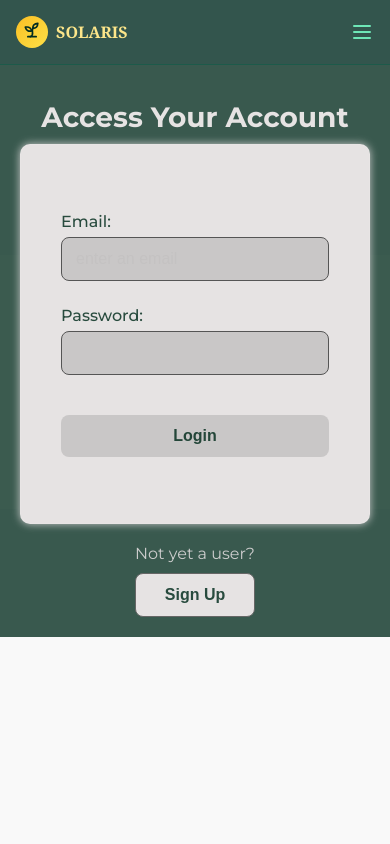
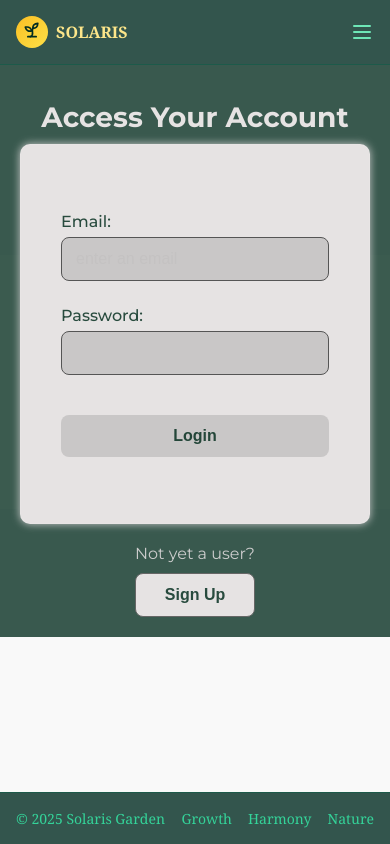
Before and after one commit to Larissa-oa/final-project, a React (Vite) app: page /login in a window 390 px wide. Built offline with nearby package versions, Linux system fonts and the light colour scheme; no server answers.

Commit message:
responsiveness Login/Signup

```diff
--- a/src/pages/LoginPage.css
+++ b/src/pages/LoginPage.css
@@ -1,13 +1,26 @@
+/* layout base */
+html, body {
+  margin: 0;
+  padding: 0;
+  height: 100%;
+  display: flex;
+  flex-direction: column;
+}
 .login-container {
+  flex: 1;
   display: flex;
-  height: 100vh;
-  width: 100%;
+  flex-direction: row;
+  flex-wrap: wrap;
+  min-height: 0;
+  overflow-y: auto; /* allow scrolling on smaller screens */
 }
 
 .video-section {
   width: 35%;
-  height: 100%;
+  height: auto; /* instead of 100% to match viewport */
   position: relative;
+  flex-shrink: 0;
+  z-index: 1;
 }
 
 .background-video {
@@ -19,6 +32,7 @@
   object-fit: cover;
   opacity: 0.6;
   box-shadow: 4px 0 20px rgba(0, 0, 0, 0.4);
+  z-index: 0;
 }
 
 .signin-page {
```
